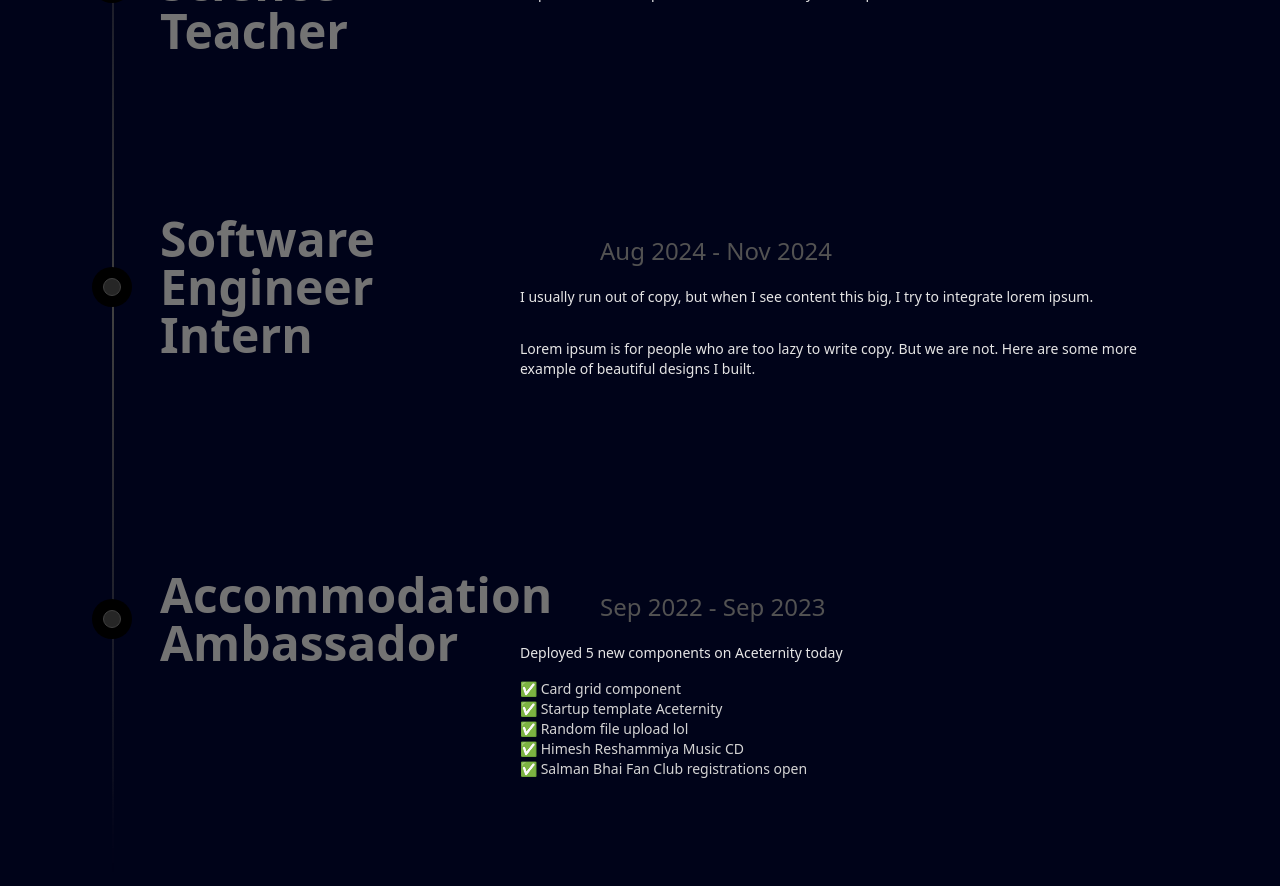
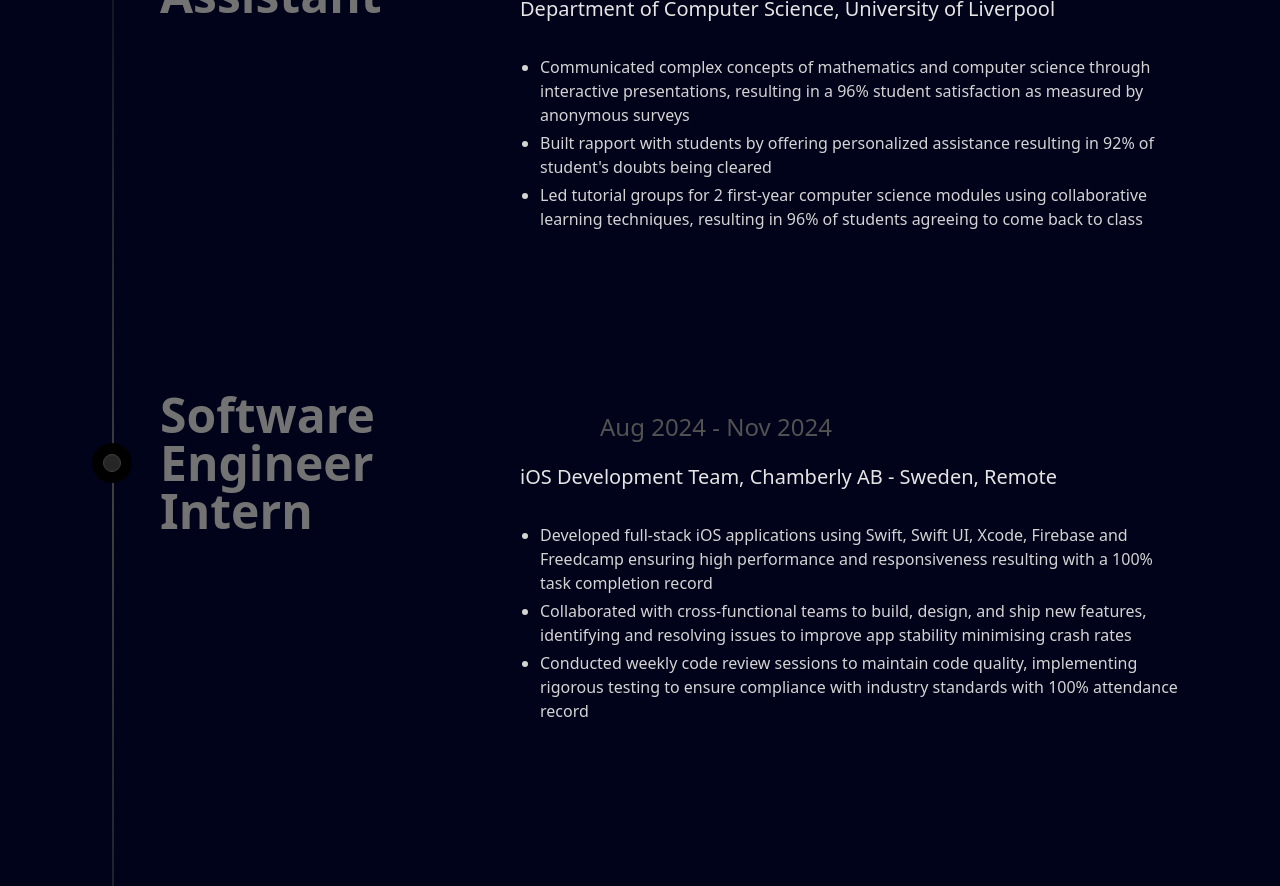
Before and after one commit to sgsjha/Portfolio-Website, a Next.js app: page / in a window 1280 px wide. Shown: the part 1860-2746 px from the top of the page. Built offline with nearby package versions, Linux system fonts and the light colour scheme.

Commit message:
Timeline fix + vaporwave 3d model added

```diff
--- a/app/page.tsx
+++ b/app/page.tsx
@@ -5,10 +5,12 @@ import { FaHome } from "react-icons/fa";
 import { BentoGridSecondDemo } from "@/components/BentoGridSecondDemo";
 import { Timeline } from "@/components/ui/timeline";
 import { TimelineDemo } from "@/components/TimelineDemo";
+import VaporWave from "@/components/ui/VaporWave";
 
 export default function Home() {
   return (
     <main className="relative bg-black-100 flex justify-center items-center flex-col overflow-visible mx-auto sm:px-10 px-5">
+      <VaporWave />
       <div className="max-w-7xl w-full">
         <FloatingNav
           navItems={[{ name: "Home", link: "/", icon: <FaHome /> }]}
--- a/components/Hero.tsx
+++ b/components/Hero.tsx
@@ -32,7 +32,6 @@ const Hero = () => {
       </div>
       <div className="flex justify-center relative my-32 z-10">
         {" "}
-        {/* Increased margin-bottom */}
         <div className="max-w-[89vw] md:max-w-2xl lg:max-w-[60vw] flex flex-col items-center justify-center">
           <h2 className="uppercase tracking-widest text-xs text-center text-blue-100 max-w-80">
             Portfolio Website built with React, Next JS, and Tailwind CSS
@@ -47,13 +46,15 @@ const Hero = () => {
             Hi I&apos;m Sarthak, a Computer Science Student based in Liverpool!
           </p>
 
-          <a href="#about">
+          {/* <a href="#about">
             <MagicButton
               title="Show my work"
               icon={<FaLocationArrow />}
               position={"left"}
             />
-          </a>
+          </a>*/}
+
+          <h1 className="pt-10 text-sans text-6xl bold"> My Skills </h1>
         </div>
       </div>
     </div>
--- a/components/TimelineDemo.tsx
+++ b/components/TimelineDemo.tsx
@@ -5,13 +5,29 @@ import { Timeline } from "@/components/ui/timeline";
 export function TimelineDemo() {
   const data = [
     {
-      title: "Computer Science Teacher",
+      title: "Teaching Assistant",
       month_year: "Feb 2023-Present",
       content: (
         <div>
-          <p className="text-neutral-800 dark:text-neutral-200 text-xs md:text-sm font-normal mb-8">
+          <p className="text-neutral-800 dark:text-neutral-200 text-sm lg:text-xl font-normal mb-8">
             Department of Computer Science, University of Liverpool
           </p>
+          <ul className="list-disc pl-5 space-y-1 text-neutral-700 dark:text-neutral-300">
+            <li>
+              Communicated complex concepts of mathematics and computer science
+              through interactive presentations, resulting in a 96% student
+              satisfaction as measured by anonymous surveys
+            </li>
+            <li>
+              Built rapport with students by offering personalized assistance
+              resulting in 92% of student's doubts being cleared
+            </li>
+            <li>
+              Led tutorial groups for 2 first-year computer science modules
+              using collaborative learning techniques, resulting in 96% of
+              students agreeing to come back to class
+            </li>
+          </ul>
         </div>
       ),
     },
@@ -20,14 +36,26 @@ export function TimelineDemo() {
       month_year: "Aug 2024 - Nov 2024",
       content: (
         <div>
-          <p className="text-neutral-800 dark:text-neutral-200 text-xs md:text-sm font-normal mb-8">
-            I usually run out of copy, but when I see content this big, I try to
-            integrate lorem ipsum.
+          <p className="text-neutral-800 dark:text-neutral-200 text-sm lg:text-xl font-normal mb-8">
+            iOS Development Team, Chamberly AB - Sweden, Remote
           </p>
-          <p className="text-neutral-800 dark:text-neutral-200 text-xs md:text-sm font-normal mb-8">
-            Lorem ipsum is for people who are too lazy to write copy. But we are
-            not. Here are some more example of beautiful designs I built.
-          </p>
+          <ul className="list-disc pl-5 space-y-1 text-neutral-700 dark:text-neutral-300">
+            <li>
+              Developed full-stack iOS applications using Swift, Swift UI,
+              Xcode, Firebase and Freedcamp ensuring high performance and
+              responsiveness resulting with a 100% task completion record
+            </li>
+            <li>
+              Collaborated with cross-functional teams to build, design, and
+              ship new features, identifying and resolving issues to improve app
+              stability minimising crash rates
+            </li>
+            <li>
+              Conducted weekly code review sessions to maintain code quality,
+              implementing rigorous testing to ensure compliance with industry
+              standards with 100% attendance record
+            </li>
+          </ul>
         </div>
       ),
     },
@@ -36,26 +64,25 @@ export function TimelineDemo() {
       month_year: "Sep 2022 - Sep 2023",
       content: (
         <div>
-          <p className="text-neutral-800 dark:text-neutral-200 text-xs md:text-sm font-normal mb-4">
-            Deployed 5 new components on Aceternity today
+          <p className="text-neutral-800 dark:text-neutral-200 text-sm lg:text-xl font-normal mb-8">
+            Residential Services, University of Liverpool
           </p>
-          <div className="mb-8">
-            <div className="flex gap-2 items-center text-neutral-700 dark:text-neutral-300 text-xs md:text-sm">
-              ✅ Card grid component
-            </div>
-            <div className="flex gap-2 items-center text-neutral-700 dark:text-neutral-300 text-xs md:text-sm">
-              ✅ Startup template Aceternity
-            </div>
-            <div className="flex gap-2 items-center text-neutral-700 dark:text-neutral-300 text-xs md:text-sm">
-              ✅ Random file upload lol
-            </div>
-            <div className="flex gap-2 items-center text-neutral-700 dark:text-neutral-300 text-xs md:text-sm">
-              ✅ Himesh Reshammiya Music CD
-            </div>
-            <div className="flex gap-2 items-center text-neutral-700 dark:text-neutral-300 text-xs md:text-sm">
-              ✅ Salman Bhai Fan Club registrations open
-            </div>
-          </div>
+          <ul className="list-disc pl-5 space-y-1 text-neutral-700 dark:text-neutral-300">
+            <li>
+              Conducted guided tours of university accommodations during Open
+              Days and Applicant Discovery Days using detailed itineraries
+            </li>
+            <li>
+              Showcased rooms, kitchen facilities, and premises to hundreds of
+              potential students and parents through informative presentations
+              and sharing personal experience resulting in 100% positive
+              feedback
+            </li>
+            <li>
+              Distributed Activity Packs to all six university halls of
+              accommodation systematically, ensuring a 100% distribution rate
+            </li>
+          </ul>
         </div>
       ),
     },
--- a/components/ui/FloatingNav.tsx
+++ b/components/ui/FloatingNav.tsx
@@ -73,7 +73,7 @@ export const FloatingNav = ({
           </Link>
         ))}
         <button className="border text-sm font-medium relative border-neutral-200 dark:border-white/[0.2] text-black dark:text-white px-4 py-2 rounded-full">
-          <span>Login</span>
+          <span>Contact</span>
           <span className="absolute inset-x-0 w-1/2 mx-auto -bottom-px bg-gradient-to-r from-transparent via-blue-500 to-transparent  h-px" />
         </button>
       </motion.div>
--- /dev/null
+++ b/components/ui/VaporWave.tsx
@@ -0,0 +1,9 @@
+import Spline from "@splinetool/react-spline/next";
+
+export default function VaporWave() {
+  return (
+    <main>
+      <Spline scene="https://prod.spline.design/5DKyLxUaC8mocf3I/scene.splinecode" />
+    </main>
+  );
+}
--- a/package.json
+++ b/package.json
@@ -9,8 +9,6 @@
     "lint": "next lint"
   },
   "dependencies": {
-    "@splinetool/react-spline": "^4.0.0",
-    "@splinetool/runtime": "^1.9.45",
     "@tabler/icons-react": "^3.22.0",
     "clsx": "^2.1.1",
     "framer-motion": "^11.11.17",
@@ -25,6 +23,8 @@
     "tailwindcss-animate": "^1.0.7"
   },
   "devDependencies": {
+    "@splinetool/react-spline": "^4.0.0",
+    "@splinetool/runtime": "^1.9.46",
     "@types/node": "^20",
     "@types/react": "^18",
     "@types/react-dom": "^18",
```
Also changed, not shown: 1 other file (tests, documents, lock files or other folders).
